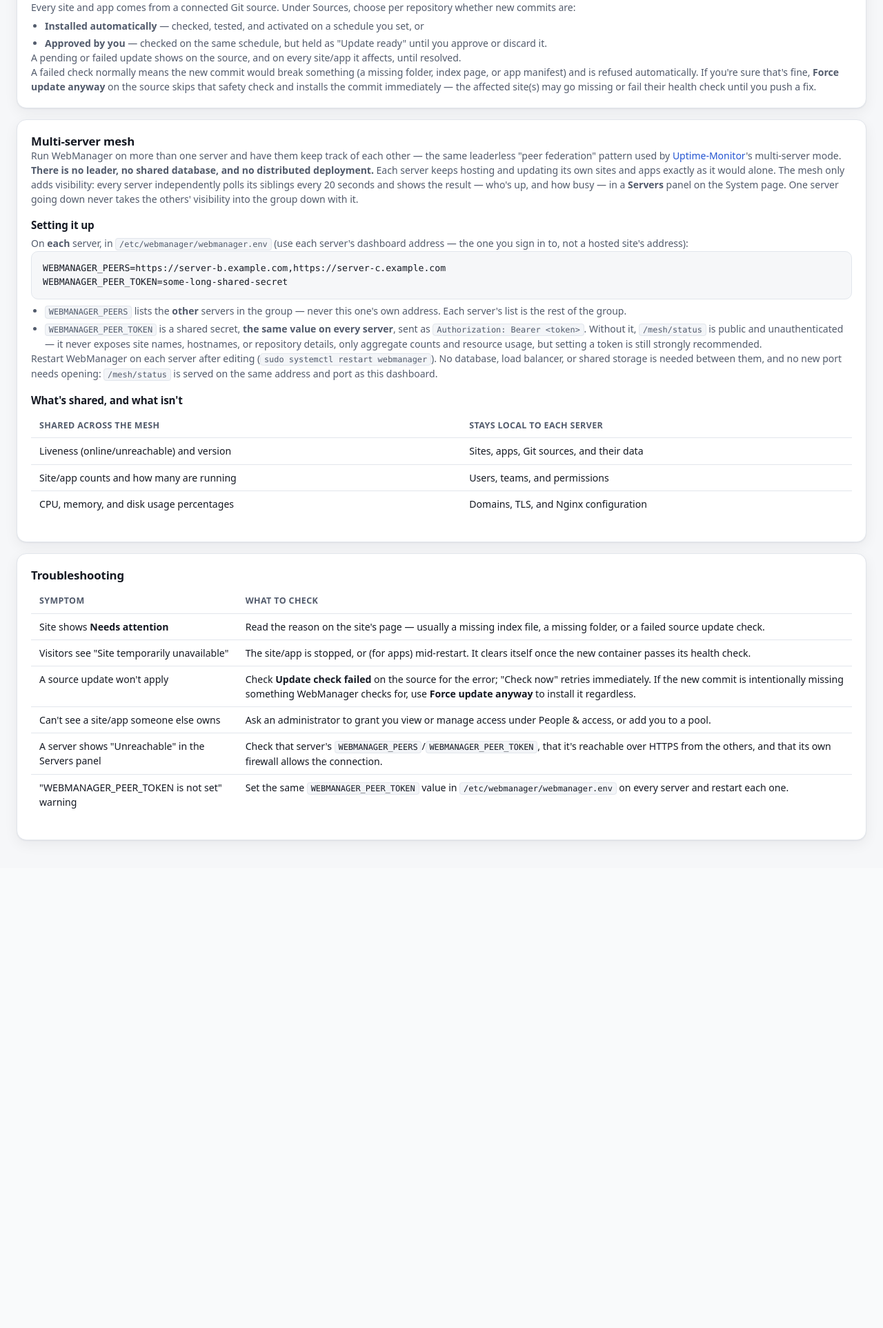
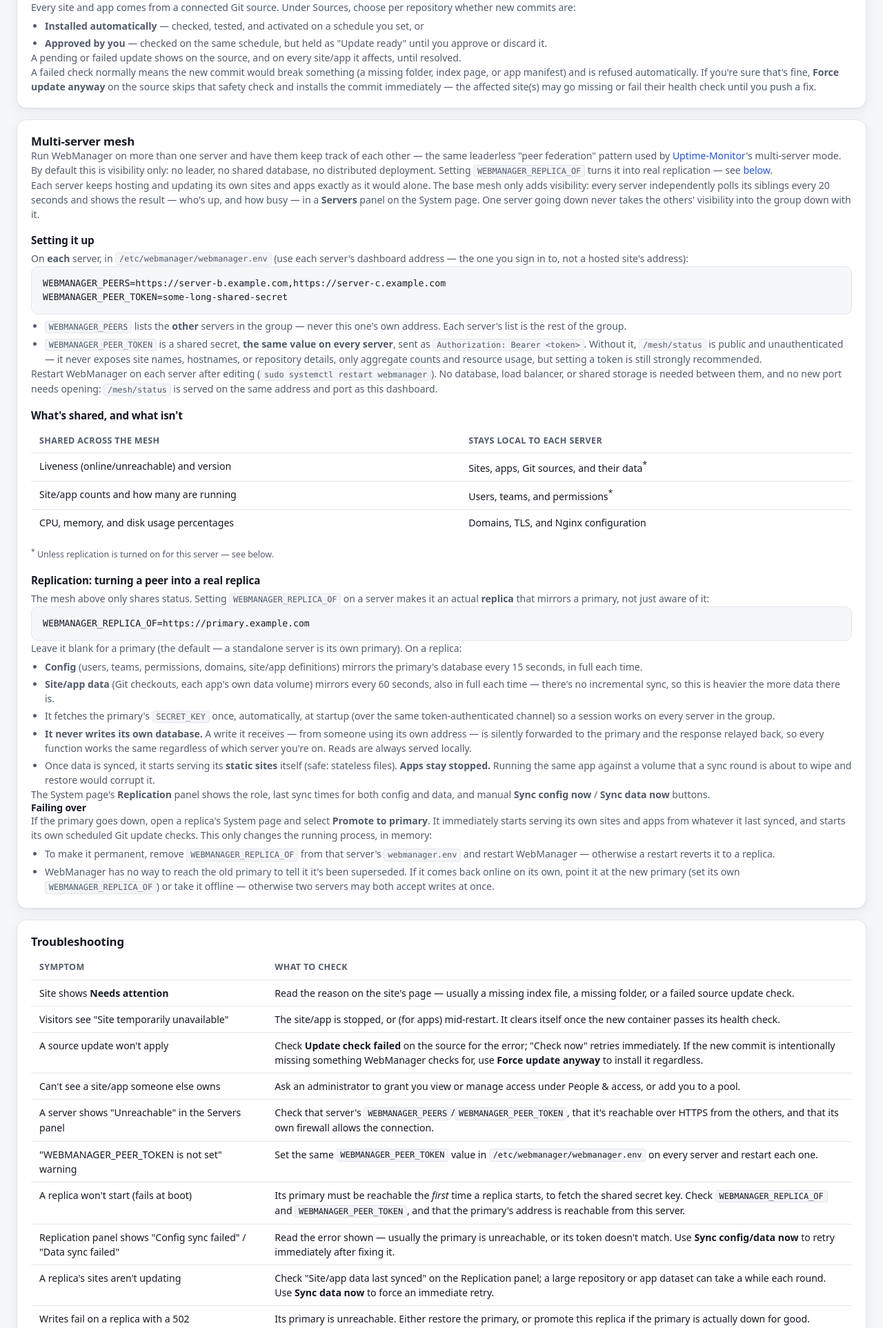
Before and after one commit to coolguy1333/WebManager, a Flask app: template webmanager/templates/docs.html in a window 1280 px wide. Shown: the part 675-2600 px from the top of the page at 69% size. Before the commit the page ends 1895 px from the top, so only its background shows below. Run offline with Flask 3, Linux system fonts and the light colour scheme; the template is opened without the code that fills it, so the values that code supplies are empty.

Commit message:
Document replication, fix a DB-snapshot connection-close bug
- README.md and the in-app Docs page ("Multi-server mesh" -> new
  "Replication" subsection) now cover WEBMANAGER_REPLICA_OF: what syncs,
  the write-forwarding model, the apps-stay-stopped-until-promoted rule,
  and the promotion/split-brain caveat. New troubleshooting rows too.
- webmanager.env and install.sh's ensure_env migration gained
  WEBMANAGER_REPLICA_OF.

Bug fix from a final review pass: GET /replication/db-snapshot discarded
the request-scoped DB connection with g.pop() instead of closing it, so
whether it was actually closed before the backup ran depended on
CPython's refcounting GC rather than an explicit close. Now uses
db.close_db() directly.

All 199 tests pass.

Co-Authored-By: Claude Sonnet 5 <noreply@anthropic.com>
Claude-Session: https://claude.ai/code/session_01XeK7y5J2VdFiBAP6CeG1QW

```diff
--- a/webmanager/deployments.py
+++ b/webmanager/deployments.py
@@ -1347,6 +1347,7 @@ def docs():
         apps_enabled=bool(current_app.config.get("APPS_ENABLED")),
         can_host_apps=can_host_apps(),
         mesh_configured=bool(current_app.extensions["mesh_hub"].urls),
+        replica_configured=current_app.extensions["replication_manager"].is_replica,
     )
 
 
--- a/webmanager/replication.py
+++ b/webmanager/replication.py
@@ -33,7 +33,7 @@ import urllib.error
 import urllib.request
 from pathlib import Path
 
-from flask import Blueprint, Response, current_app, g, jsonify, request
+from flask import Blueprint, Response, current_app, jsonify, request
 
 DB_POLL_SECONDS = 15
 TIMEOUT_SECONDS = 30
@@ -240,12 +240,12 @@ def db_snapshot():
     ):
         return jsonify({"error": "Invalid or missing peer token"}), 401
 
-    from .db import get_db
+    from .db import close_db, get_db
 
     # Closing the request-scoped connection first avoids a needless
     # "database is locked" edge case if SQLite's own file lock is held
     # elsewhere on the same process at the moment of backup.
-    g.pop("db", None)
+    close_db()
     source = sqlite3.connect(current_app.config["DATABASE"])
     descriptor, temporary_name = tempfile.mkstemp(prefix="wm-db-snapshot-", suffix=".sqlite3")
     os.close(descriptor)
--- a/webmanager/templates/docs.html
+++ b/webmanager/templates/docs.html
@@ -155,9 +155,9 @@
 
 <section class="card mb-16" id="mesh">
   <div class="card-body prose">
-    <h2>Multi-server mesh{% if mesh_configured %} <span class="badge badge-success">Configured</span>{% endif %}</h2>
-    <p>Run WebManager on more than one server and have them keep track of each other — the same leaderless "peer federation" pattern used by <a href="https://github.com/coolguy1333/Uptime-Monitor" target="_blank" rel="noopener noreferrer">Uptime-Monitor</a>'s multi-server mode.</p>
-    <p><strong>There is no leader, no shared database, and no distributed deployment.</strong> Each server keeps hosting and updating its own sites and apps exactly as it would alone. The mesh only adds visibility: every server independently polls its siblings every 20 seconds and shows the result — who's up, and how busy — in a <strong>Servers</strong> panel on the System page. One server going down never takes the others' visibility into the group down with it.</p>
+    <h2>Multi-server mesh{% if mesh_configured %} <span class="badge badge-success">Configured</span>{% endif %}{% if replica_configured %} <span class="badge badge-accent">This server is a replica</span>{% endif %}</h2>
+    <p>Run WebManager on more than one server and have them keep track of each other — the same leaderless "peer federation" pattern used by <a href="https://github.com/coolguy1333/Uptime-Monitor" target="_blank" rel="noopener noreferrer">Uptime-Monitor</a>'s multi-server mode. By default this is visibility only: no leader, no shared database, no distributed deployment. Setting <code>WEBMANAGER_REPLICA_OF</code> turns it into real replication — see <a href="#replication">below</a>.</p>
+    <p>Each server keeps hosting and updating its own sites and apps exactly as it would alone. The base mesh only adds visibility: every server independently polls its siblings every 20 seconds and shows the result — who's up, and how busy — in a <strong>Servers</strong> panel on the System page. One server going down never takes the others' visibility into the group down with it.</p>
     <h3>Setting it up</h3>
     <p>On <strong>each</strong> server, in <code>/etc/webmanager/webmanager.env</code> (use each server's dashboard address — the one you sign in to, not a hosted site's address):</p>
     <pre><code>WEBMANAGER_PEERS=https://server-b.example.com,https://server-c.example.com
@@ -171,11 +171,31 @@ WEBMANAGER_PEER_TOKEN=some-long-shared-secret</code></pre>
     <table class="table">
       <thead><tr><th>Shared across the mesh</th><th>Stays local to each server</th></tr></thead>
       <tbody>
-        <tr><td>Liveness (online/unreachable) and version</td><td>Sites, apps, Git sources, and their data</td></tr>
-        <tr><td>Site/app counts and how many are running</td><td>Users, teams, and permissions</td></tr>
+        <tr><td>Liveness (online/unreachable) and version</td><td>Sites, apps, Git sources, and their data<sup>*</sup></td></tr>
+        <tr><td>Site/app counts and how many are running</td><td>Users, teams, and permissions<sup>*</sup></td></tr>
         <tr><td>CPU, memory, and disk usage percentages</td><td>Domains, TLS, and Nginx configuration</td></tr>
       </tbody>
     </table>
+    <p class="hint"><sup>*</sup> Unless replication is turned on for this server — see below.</p>
+
+    <h3 id="replication">Replication: turning a peer into a real replica</h3>
+    <p>The mesh above only shares status. Setting <code>WEBMANAGER_REPLICA_OF</code> on a server makes it an actual <strong>replica</strong> that mirrors a primary, not just aware of it:</p>
+    <pre><code>WEBMANAGER_REPLICA_OF=https://primary.example.com</code></pre>
+    <p>Leave it blank for a primary (the default — a standalone server is its own primary). On a replica:</p>
+    <ul>
+      <li><strong>Config</strong> (users, teams, permissions, domains, site/app definitions) mirrors the primary's database every 15 seconds, in full each time.</li>
+      <li><strong>Site/app data</strong> (Git checkouts, each app's own data volume) mirrors every 60 seconds, also in full each time — there's no incremental sync, so this is heavier the more data there is.</li>
+      <li>It fetches the primary's <code>SECRET_KEY</code> once, automatically, at startup (over the same token-authenticated channel) so a session works on every server in the group.</li>
+      <li><strong>It never writes its own database.</strong> A write it receives — from someone using its own address — is silently forwarded to the primary and the response relayed back, so every function works the same regardless of which server you're on. Reads are always served locally.</li>
+      <li>Once data is synced, it starts serving its <strong>static sites</strong> itself (safe: stateless files). <strong>Apps stay stopped.</strong> Running the same app against a volume that a sync round is about to wipe and restore would corrupt it.</li>
+    </ul>
+    <p>The System page's <strong>Replication</strong> panel shows the role, last sync times for both config and data, and manual <strong>Sync config now</strong> / <strong>Sync data now</strong> buttons.</p>
+    <h4>Failing over</h4>
+    <p>If the primary goes down, open a replica's System page and select <strong>Promote to primary</strong>. It immediately starts serving its own sites and apps from whatever it last synced, and starts its own scheduled Git update checks. This only changes the running process, in memory:</p>
+    <ul>
+      <li>To make it permanent, remove <code>WEBMANAGER_REPLICA_OF</code> from that server's <code>webmanager.env</code> and restart WebManager — otherwise a restart reverts it to a replica.</li>
+      <li>WebManager has no way to reach the old primary to tell it it's been superseded. If it comes back online on its own, point it at the new primary (set its own <code>WEBMANAGER_REPLICA_OF</code>) or take it offline — otherwise two servers may both accept writes at once.</li>
+    </ul>
   </div>
 </section>
 
@@ -200,6 +220,10 @@ WEBMANAGER_PEER_TOKEN=some-long-shared-secret</code></pre>
         <tr><td>Can't see a site/app someone else owns</td><td>Ask an administrator to grant you view or manage access under People &amp; access, or add you to a pool.</td></tr>
         <tr><td>A server shows "Unreachable" in the Servers panel</td><td>Check that server's <code>WEBMANAGER_PEERS</code>/<code>WEBMANAGER_PEER_TOKEN</code>, that it's reachable over HTTPS from the others, and that its own firewall allows the connection.</td></tr>
         <tr><td>"WEBMANAGER_PEER_TOKEN is not set" warning</td><td>Set the same <code>WEBMANAGER_PEER_TOKEN</code> value in <code>/etc/webmanager/webmanager.env</code> on every server and restart each one.</td></tr>
+        <tr><td>A replica won't start (fails at boot)</td><td>Its primary must be reachable the <em>first</em> time a replica starts, to fetch the shared secret key. Check <code>WEBMANAGER_REPLICA_OF</code> and <code>WEBMANAGER_PEER_TOKEN</code>, and that the primary's address is reachable from this server.</td></tr>
+        <tr><td>Replication panel shows "Config sync failed" / "Data sync failed"</td><td>Read the error shown — usually the primary is unreachable, or its token doesn't match. Use <strong>Sync config/data now</strong> to retry immediately after fixing it.</td></tr>
+        <tr><td>A replica's sites aren't updating</td><td>Check "Site/app data last synced" on the Replication panel; a large repository or app dataset can take a while each round. Use <strong>Sync data now</strong> to force an immediate retry.</td></tr>
+        <tr><td>Writes fail on a replica with a 502</td><td>Its primary is unreachable. Either restore the primary, or promote this replica if the primary is actually down for good.</td></tr>
       </tbody>
     </table>
     {% if not can_host_apps and apps_enabled %}
```
Also changed, not shown: README.md, 2 other files.
